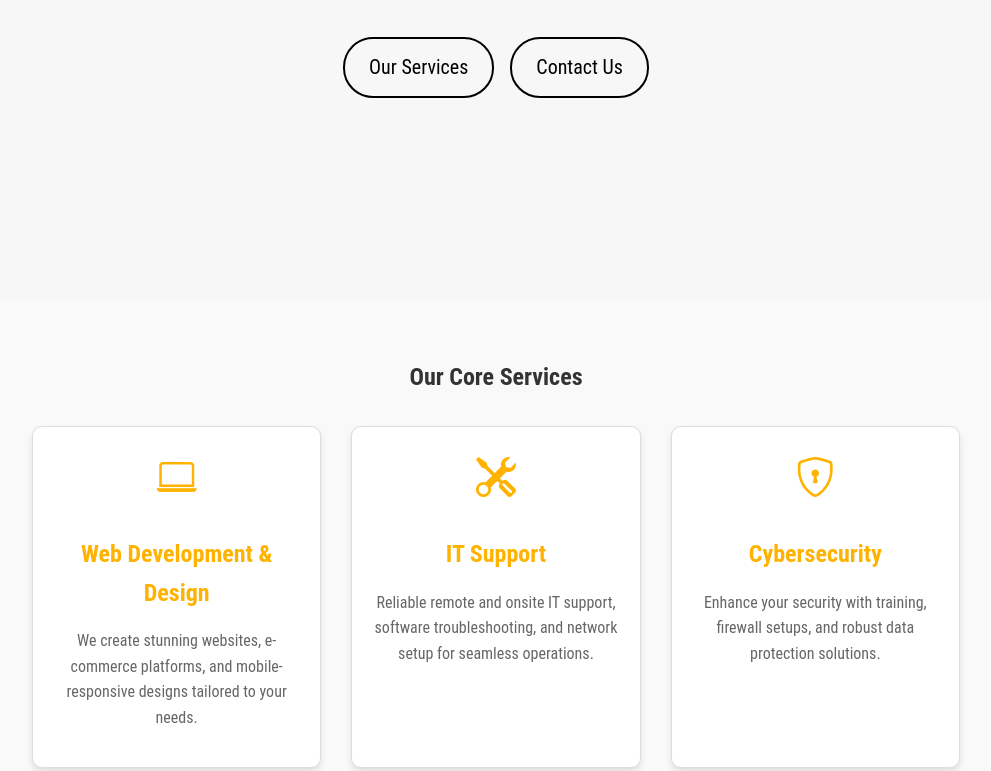
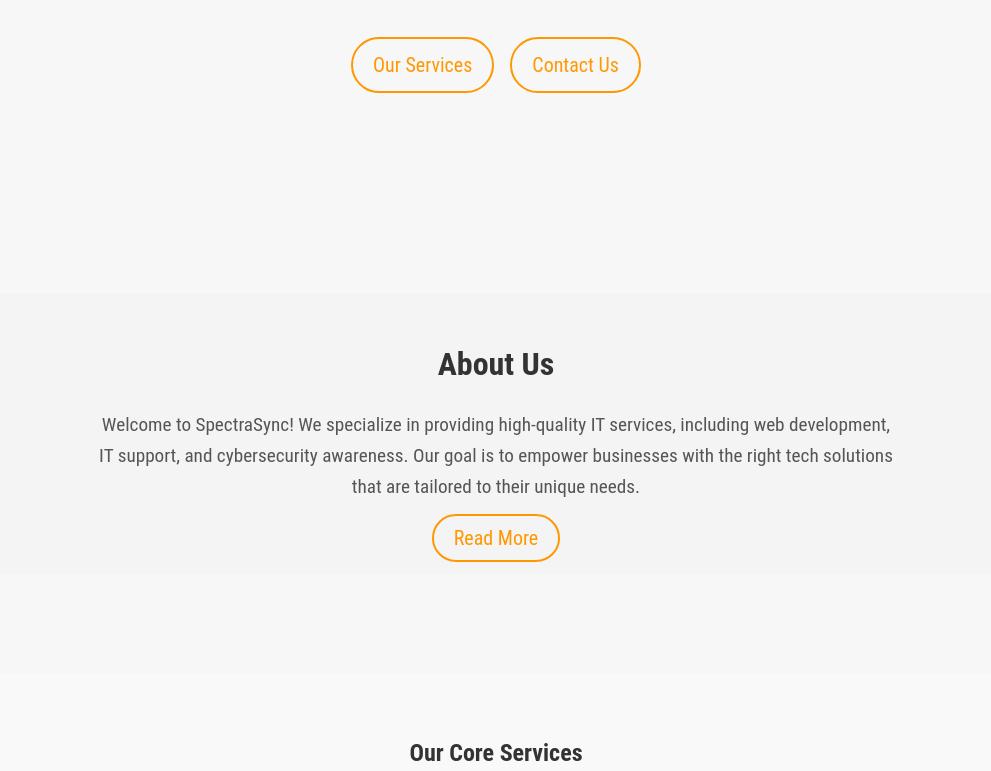
Before and after one commit to RegopotsweRampa/spectrasync2.0, a plain HTML site: page index.html in a window 1280 px wide. Shown: the part 473-1244 px from the top of the page, without its empty margins (144-1135 px from the left). Drawn offline with nearby package versions, Linux system fonts and the light colour scheme.

Commit message:
about section

```diff
--- a/index.html
+++ b/index.html
@@ -40,6 +40,21 @@
             <a href="#contact" class="btn secondary">Contact Us</a>
         </div>
     </div>
+
+
+<section class="about-us">
+    <div class="about-us-container">
+        <h2>About Us</h2>
+        <p class="short-description">
+            Welcome to SpectraSync! We specialize in providing high-quality IT services, including web development, IT support, and cybersecurity awareness. Our goal is to empower businesses with the right tech solutions that are tailored to their unique needs.
+        </p>
+        <p class="long-description">
+            We are committed to helping businesses grow by offering customized IT services that are both reliable and affordable. Our team is dedicated to providing 24/6 support, troubleshooting, software installation, micro-network setup, and much more. Our expertise in cybersecurity ensures that your business remains secure in the digital world. Join us as we build the future of technology one business at a time.
+        </p>
+        <a href="about.html" class="read-more-btn">Read More</a>
+    </div>
+</section>
+
 
 <section id="services" class="services">
   <h2>Our Core Services</h2>
--- a/style.css
+++ b/style.css
@@ -76,29 +76,30 @@
 
 .btn {
     text-decoration: none;
-    padding: 0.8rem 1.5rem;
-    font-size: clamp(10px, 4vw, 20px);
-    border-radius: 30px;
-    transition: background 0.3s, color 0.3s;
+        padding: 10px 20px;
+        font-size: clamp(10px, 4vw, 20px);
+        border-radius: 30px;
+        transition: background 0.3s, color 0.3s;
+        border: 2px solid #FF9800;
 }
 
 .btn.primary {
     background-color: transparent;
-        color: #000000;
-        border: 2px solid #000000;
+        color: #FF9800;
+        border: 2px solid #FF9800;
 
 }
 
 .btn.primary:hover {
     background-color: #000000;
     color: #ffffff;
-    border: 2px solid #000000;
+    border: 2px solid #FF9800;
 }
 
 .btn.secondary {
     background-color: transparent;
-    color: #000000;
-    border: 2px solid #000000;
+    color: #FF9800;
+    border: 2px solid #FF9800;
 }
 
 .btn.secondary:hover {
@@ -276,6 +277,52 @@
     color: #333;
     margin-bottom: 10px;
 }
+
+/* About Us Section */
+.about-us {
+    padding: 20px;
+    background-color: #f4f4f4;
+    text-align: center;
+}
+
+.about-us-container {
+    max-width: 800px;
+    margin: 0 auto;
+}
+
+.about-us h2 {
+    font-size: 2rem;
+    color: #333;
+    margin-bottom: 20px;
+}
+
+.short-description {
+    font-size: 1.2rem;
+    color: #555;
+    line-height: 1.6;
+}
+
+.long-description {
+    display: none;
+    font-size: 1.1rem;
+    color: #333;
+    line-height: 1.6;
+    margin-top: 20px;
+}
+
+.read-more-btn {
+    text-decoration: none;
+    padding: 10px 20px;
+    font-size: clamp(10px, 4vw, 20px);
+    border-radius: 30px;
+    transition: background 0.3s, color 0.3s;
+    border: 2px solid #FF9800;
+}
+
+.read-more-btn:hover {
+    background-color: #FF9800;
+    color: #ffffff;
+}
 @media (min-width: 1024px){
     .side-menu {
             position: static;
```
Also changed, not shown: about.html (+2 -0 lines), script.js (line endings or trailing spaces).
